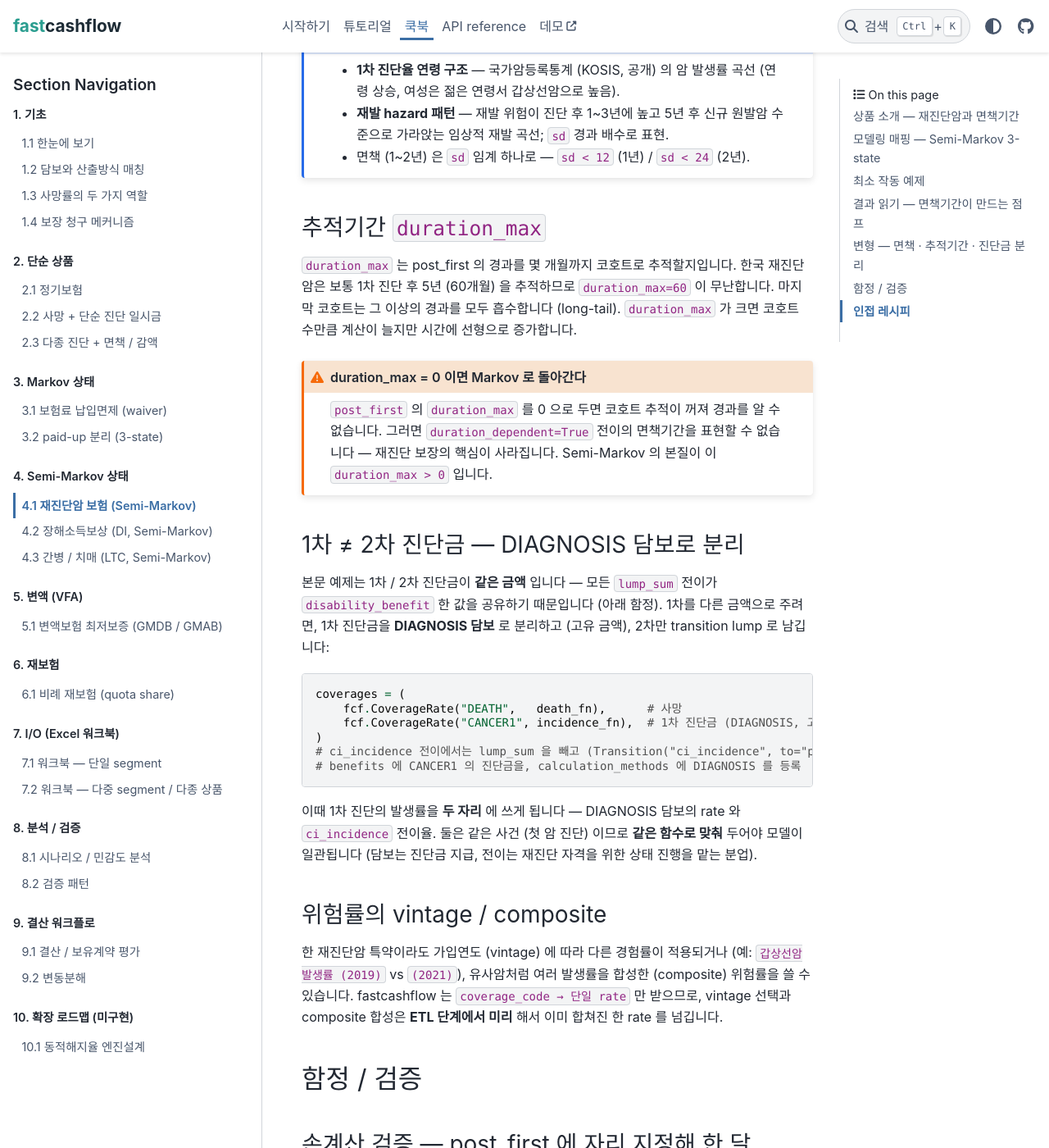
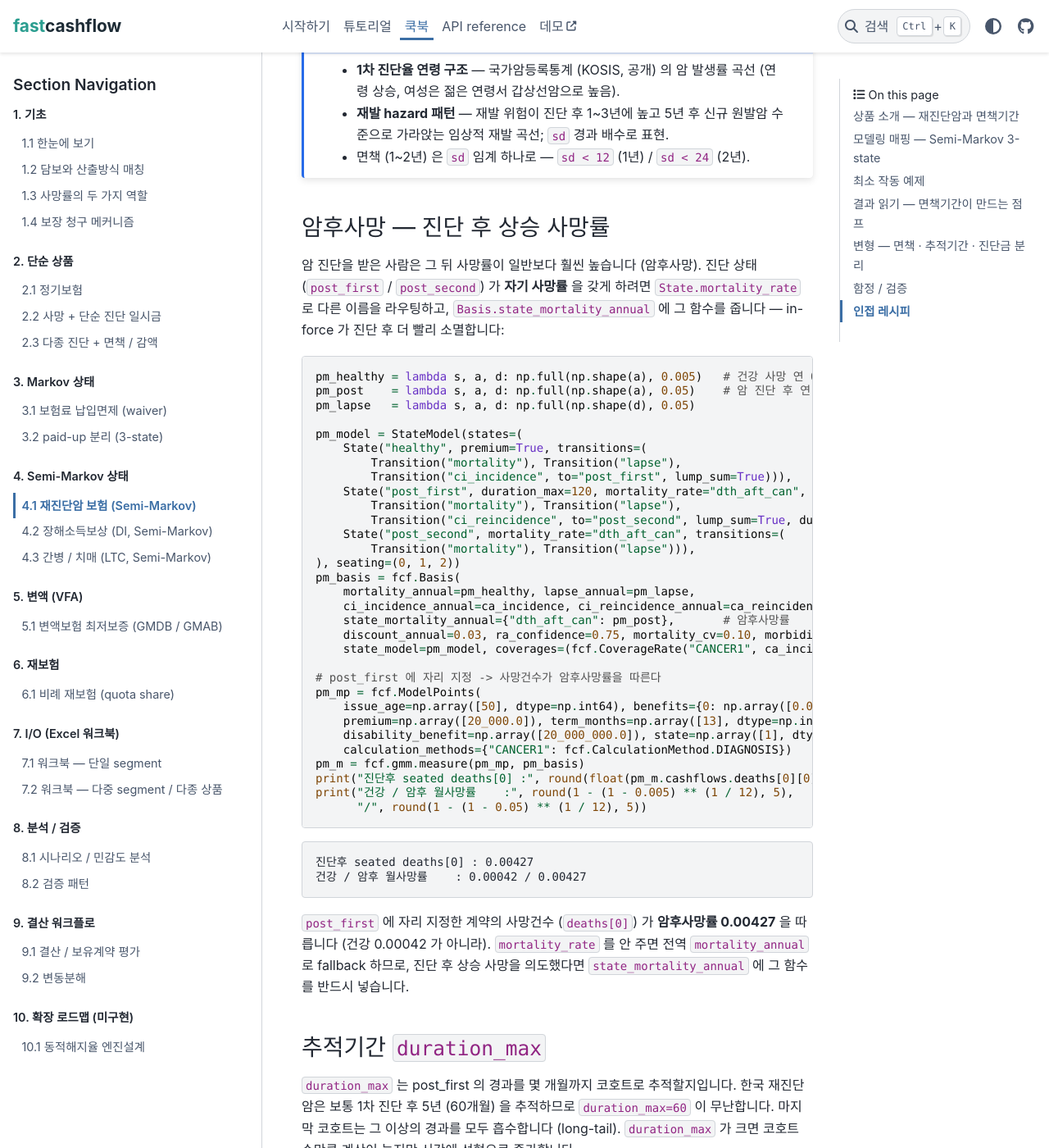
Before and after one commit to seokhoonj/fastcashflow, a Sphinx documentation site: the page built from docs/cookbook/semi-markov/reincidence.md, in a window 1280 px wide and 1400 px high, scrolled down 5840 px. Shown: the whole window at 82% size. Built offline with Sphinx 7.4.7 and the PyData theme 0.15.4, drawn with Linux system fonts in a browser that asks for light colours.

Commit message:
docs: post-cancer mortality section in the reincidence chapter
Show the post-diagnosis states (post_first / post_second) carrying an elevated
death rate via State.mortality_rate + Basis.state_mortality_annual, with the
death-count reporter following the elevated rate. Demonstrates the new
state-conditional mortality feature in its cancer context.

````diff
--- a/docs/cookbook/semi-markov/reincidence.md
+++ b/docs/cookbook/semi-markov/reincidence.md
@@ -267,6 +267,57 @@ print("재발배수 sd6/24/48/72:", [float(np.select([np.array([x]) < 12, np.arr
 - 면책 (1~2년) 은 `sd` 임계 하나로 — `sd < 12` (1년) / `sd < 24` (2년).
 ```
 
+### 암후사망 — 진단 후 상승 사망률
+
+암 진단을 받은 사람은 그 뒤 사망률이 일반보다 훨씬 높습니다 (암후사망). 진단
+상태 (`post_first` / `post_second`) 가 **자기 사망률** 을 갖게 하려면
+`State.mortality_rate` 로 다른 이름을 라우팅하고, `Basis.state_mortality_annual`
+에 그 함수를 줍니다 — in-force 가 진단 후 더 빨리 소멸합니다:
+
+```python
+pm_healthy = lambda s, a, d: np.full(np.shape(a), 0.005)   # 건강 사망 연 0.5%
+pm_post    = lambda s, a, d: np.full(np.shape(a), 0.05)    # 암 진단 후 연 5% (10배)
+pm_lapse   = lambda s, a, d: np.full(np.shape(d), 0.05)
+
+pm_model = StateModel(states=(
+    State("healthy", premium=True, transitions=(
+        Transition("mortality"), Transition("lapse"),
+        Transition("ci_incidence", to="post_first", lump_sum=True))),
+    State("post_first", duration_max=120, mortality_rate="dth_aft_can", transitions=(
+        Transition("mortality"), Transition("lapse"),
+        Transition("ci_reincidence", to="post_second", lump_sum=True, duration_dependent=True))),
+    State("post_second", mortality_rate="dth_aft_can", transitions=(
+        Transition("mortality"), Transition("lapse"))),
+), seating=(0, 1, 2))
+pm_basis = fcf.Basis(
+    mortality_annual=pm_healthy, lapse_annual=pm_lapse,
+    ci_incidence_annual=ca_incidence, ci_reincidence_annual=ca_reincidence,
+    state_mortality_annual={"dth_aft_can": pm_post},       # 암후사망률
+    discount_annual=0.03, ra_confidence=0.75, mortality_cv=0.10, morbidity_cv=0.15,
+    state_model=pm_model, coverages=(fcf.CoverageRate("CANCER1", ca_incidence),))
+
+# post_first 에 자리 지정 -> 사망건수가 암후사망률을 따른다
+pm_mp = fcf.ModelPoints(
+    issue_age=np.array([50], dtype=np.int64), benefits={0: np.array([0.0])},
+    premium=np.array([20_000.0]), term_months=np.array([13], dtype=np.int64),
+    disability_benefit=np.array([20_000_000.0]), state=np.array([1], dtype=np.int64),
+    calculation_methods={"CANCER1": fcf.CalculationMethod.DIAGNOSIS})
+pm_m = fcf.gmm.measure(pm_mp, pm_basis)
+print("진단후 seated deaths[0] :", round(float(pm_m.cashflows.deaths[0][0]), 5))
+print("건강 / 암후 월사망률    :", round(1 - (1 - 0.005) ** (1 / 12), 5),
+      "/", round(1 - (1 - 0.05) ** (1 / 12), 5))
+```
+
+```text
+진단후 seated deaths[0] : 0.00427
+건강 / 암후 월사망률    : 0.00042 / 0.00427
+```
+
+`post_first` 에 자리 지정한 계약의 사망건수 (`deaths[0]`) 가 **암후사망률
+0.00427** 을 따릅니다 (건강 0.00042 가 아니라). `mortality_rate` 를 안 주면
+전역 `mortality_annual` 로 fallback 하므로, 진단 후 상승 사망을 의도했다면
+`state_mortality_annual` 에 그 함수를 반드시 넣습니다.
+
 ### 추적기간 `duration_max`
 
 `duration_max` 는 post_first 의 경과를 몇 개월까지 코호트로 추적할지입니다.
````
